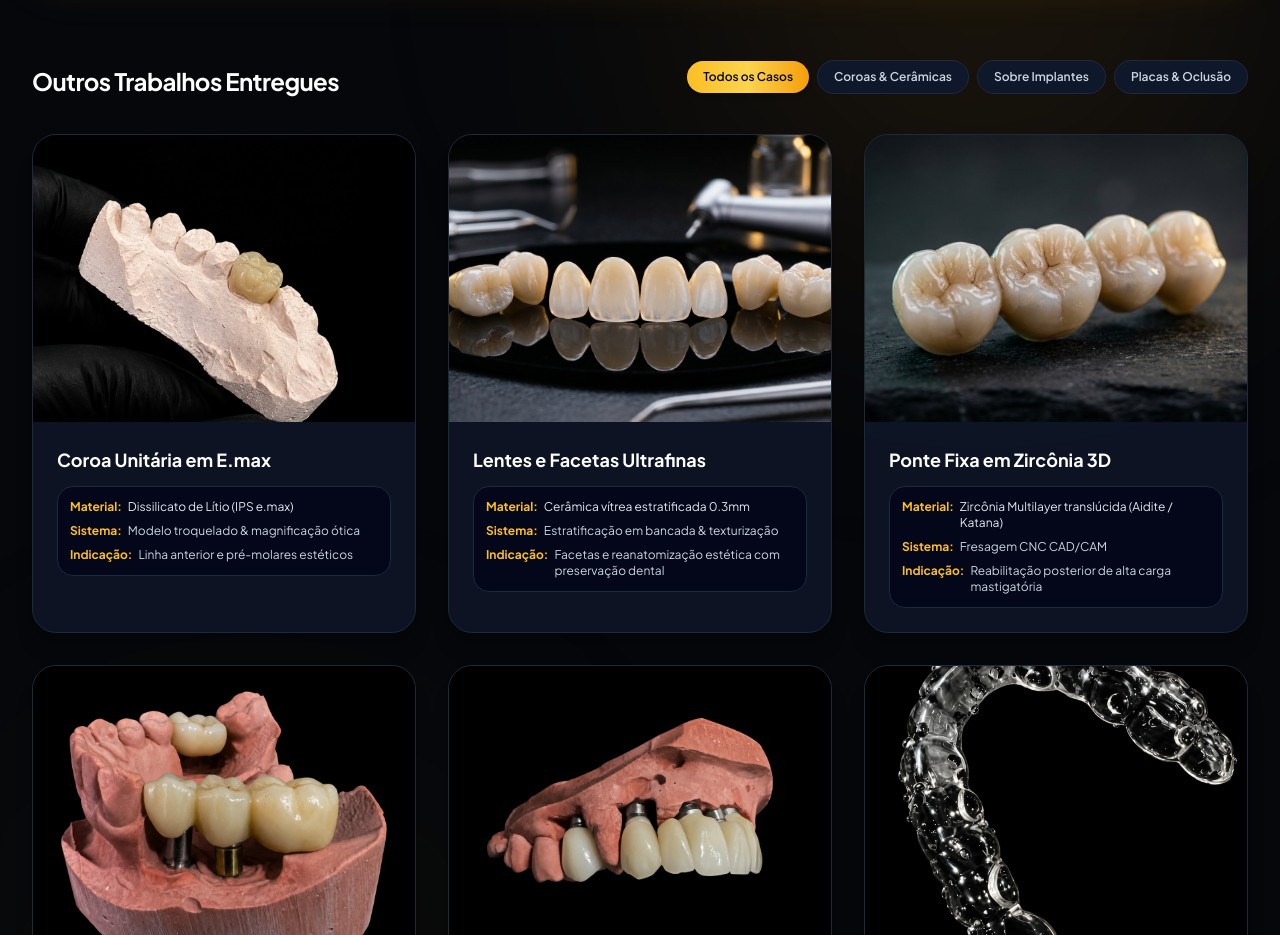
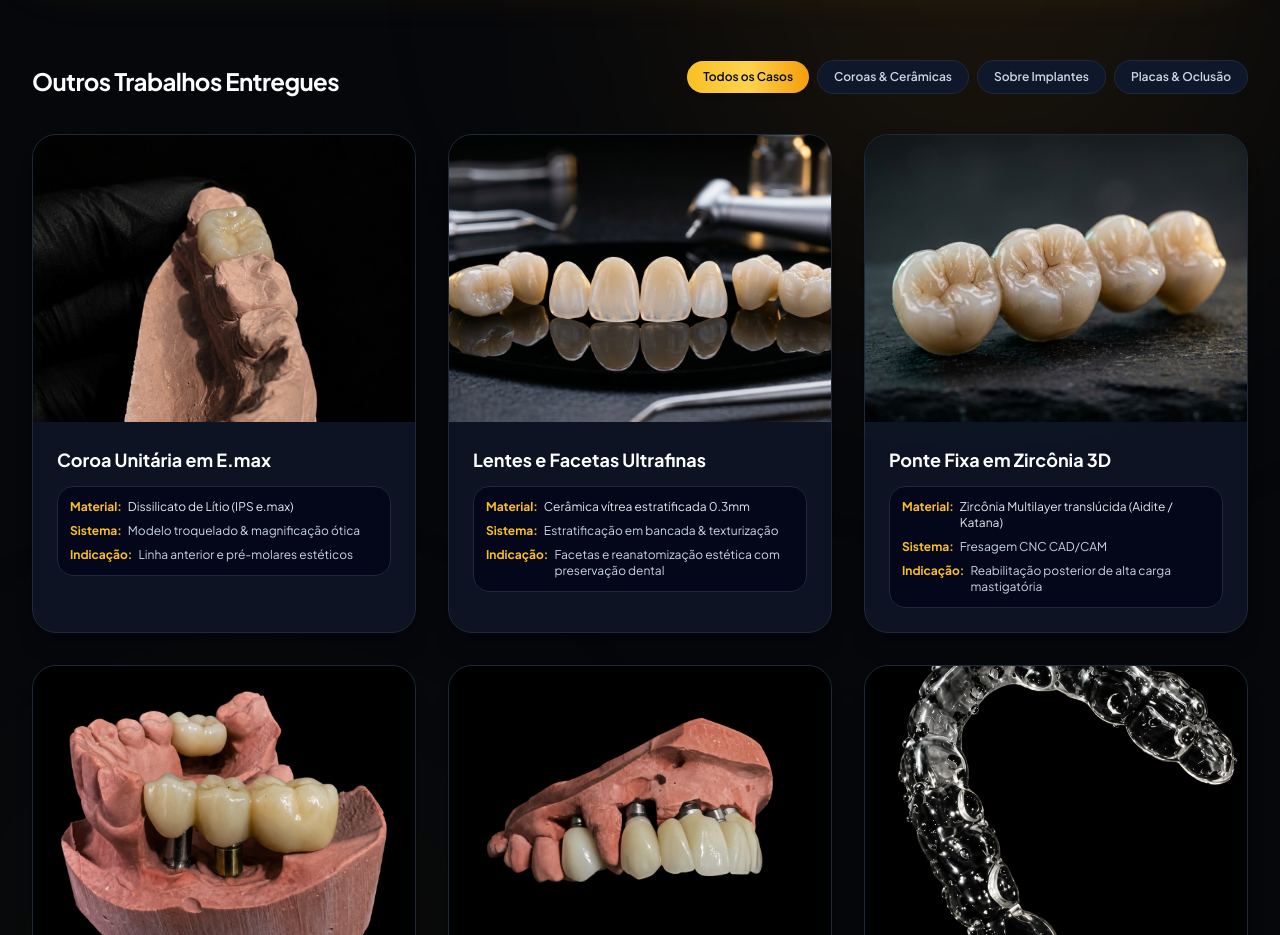
Before and after one commit to cauacreis/Osvaldo-Filho-Landing-Page, a React (Vite) app: page / in a window 1280 px wide. Shown: the part 4500-5435 px from the top of the page. Built offline with nearby package versions, Linux system fonts and the light colour scheme; the HTML template or start-up script is replaced by a standard one.

Commit message:
feat(gallery): replace coroa unitaria emax image with new photo

```diff
--- a/src/components/CaseGallery.tsx
+++ b/src/components/CaseGallery.tsx
@@ -32,7 +32,7 @@ export const CaseGallery: React.FC<CaseGalleryProps> = () => {
       id: 'coroa-estetica',
       title: 'Coroa Unitária em E.max',
       category: 'unitario',
-      image: '/assets/case-coroa-estetica.webp',
+      image: '/assets/case-coroa-estetica.png',
       techSheet: {
         material: 'Dissilicato de Lítio (IPS e.max)',
         system: 'Modelo troquelado & magnificação ótica',
```
Also changed, not shown: public/assets/case-coroa-estetica.png (added).
